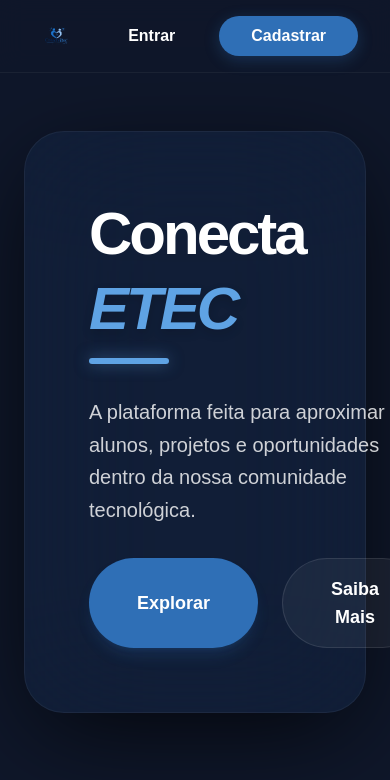
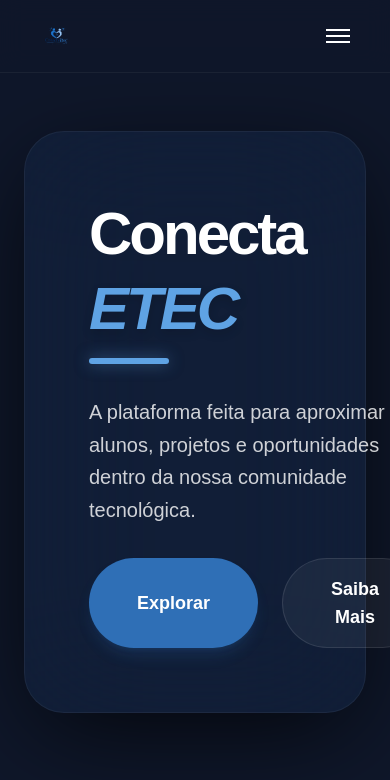
Before and after one commit to Joao-Vic-Muniz/ConectaETEC, a React (Vite) app: page / in a window 390 px wide. Shown: the top 780 px of the page. Built offline with nearby package versions, Linux system fonts and the light colour scheme.

Commit message:
Navbar melhorada e responsiva

```diff
--- a/src/components/Navbar.tsx
+++ b/src/components/Navbar.tsx
@@ -1,40 +1,48 @@
+import { useState } from 'react';
 import { NavHashLink } from 'react-router-hash-link';
 import Logo from '../assets/Logo.png';
 
 export default function Navbar() {
+  const [isOpen, setIsOpen] = useState(false);
+
   return (
-    <nav className="fixed top-0 left-0 w-full z-50 flex items-center justify-between px-8 py-4 bg-bg/80 backdrop-blur-md border-b border-white/5 font-quicksand">
+    <>
+      <nav className="fixed top-0 left-0 w-full z-50 px-8 py-4 bg-bg/80 backdrop-blur-md border-b border-white/5 font-quicksand">
 
-      <div className="flex items-center">
+        <div className="flex items-center w-full">
+          <div className="flex-1 flex justify-start">
             <NavHashLink smooth to="/#home" className="hover:opacity-80 transition-opacity">
               <img src={Logo} alt="Logo" className="h-10 object-contain" />
             </NavHashLink>
           </div>
 
-      <ul className="hidden md:flex items-center gap-8 font-semibold text-accent/80">
+          <div className="flex-1 flex justify-center">
+            <ul className="hidden md:flex items-center gap-12 font-semibold text-accent/80">
               <li>
-          <NavHashLink smooth to="/#home" className="hover:text-primary-light transition-colors">
+                <NavHashLink smooth to="/#home" className="hover:text-primary-light hover:scale-105 transition-all duration-200">
                   INÍCIO
                 </NavHashLink>
               </li>
               <li>
-          <NavHashLink smooth to="/#explorar" className="hover:text-primary-light transition-colors">
+                <NavHashLink smooth to="/#explorar" className="hover:text-primary-light hover:scale-105 transition-all duration-200">
                   EXPLORAR
                 </NavHashLink>
               </li>
               <li>
-          <NavHashLink smooth to="/#comunidade" className="hover:text-primary-light transition-colors">
+                <NavHashLink smooth to="/#comunidade" className="hover:text-primary-light hover:scale-105 transition-all duration-200">
                   COMUNIDADE
                 </NavHashLink>
               </li>
               <li>
-          <NavHashLink to="/cursos" className="hover:text-primary-light transition-colors">
+                <NavHashLink to="/cursos" className="hover:text-primary-light hover:scale-105 transition-all duration-200">
                   CURSOS
                 </NavHashLink>
               </li>
             </ul>
+          </div>
 
-<div className="flex items-center gap-6">
+          <div className="flex-1 flex justify-end">
+            <div className="hidden md:flex items-center gap-6">
               <NavHashLink
                 to="/login"
                 className="text-white hover:text-primary-light font-bold font-fredoka transition-all duration-300 px-5 py-2 rounded-full hover:bg-white/5"
@@ -49,6 +57,72 @@
                 Cadastrar
               </NavHashLink>
             </div>
+          </div>
+        </div>
+
+        <button
+          onClick={() => setIsOpen(!isOpen)}
+          className="md:hidden flex flex-col space-y-1 p-2 absolute right-8 top-1/2 transform -translate-y-1/2"
+        >
+          <span className="w-6 h-0.5 bg-white"></span>
+          <span className="w-6 h-0.5 bg-white"></span>
+          <span className="w-6 h-0.5 bg-white"></span>
+        </button>
       </nav>
+
+      <div
+        className={`fixed inset-0 bg-black/50 z-30 ${isOpen ? 'block' : 'hidden'}`}
+        onClick={() => setIsOpen(false)}
+      ></div>
+
+      {/* Mobile */}
+      <div className={`fixed top-0 right-0 h-full w-64 bg-bg/95 backdrop-blur-md transform ${isOpen ? 'translate-x-0' : 'translate-x-full'} transition-transform duration-300 z-40 flex flex-col p-8`}>
+        <button
+          onClick={() => setIsOpen(false)}
+          className="self-end mb-8 text-white text-2xl"
+        >
+          ×
+        </button>
+        <ul className="flex flex-col gap-6 font-semibold text-accent/80">
+          <li>
+            <NavHashLink smooth to="/#home" className="hover:text-primary-light transition-colors" onClick={() => setIsOpen(false)}>
+              INÍCIO
+            </NavHashLink>
+          </li>
+          <li>
+            <NavHashLink smooth to="/#explorar" className="hover:text-primary-light transition-colors" onClick={() => setIsOpen(false)}>
+              EXPLORAR
+            </NavHashLink>
+          </li>
+          <li>
+            <NavHashLink smooth to="/#comunidade" className="hover:text-primary-light transition-colors" onClick={() => setIsOpen(false)}>
+              COMUNIDADE
+            </NavHashLink>
+          </li>
+          <li>
+            <NavHashLink to="/cursos" className="hover:text-primary-light transition-colors" onClick={() => setIsOpen(false)}>
+              CURSOS
+            </NavHashLink>
+          </li>
+        </ul>
+        <div className="flex flex-col gap-4 mt-8">
+          <NavHashLink
+            to="/login"
+            className="text-white hover:text-primary-light font-bold font-fredoka transition-all duration-300 px-5 py-2 rounded-full hover:bg-white/5 text-center"
+            onClick={() => setIsOpen(false)}
+          >
+            Entrar
+          </NavHashLink>
+
+          <NavHashLink
+            to="/cadastro"
+            className="bg-primary hover:bg-primary-light text-white px-8 py-2 rounded-full font-fredoka font-bold transition-all duration-300 shadow-[0_4px_15px_rgba(47,111,182,0.3)] hover:shadow-[0_6px_20px_rgba(95,163,228,0.4)] text-center"
+            onClick={() => setIsOpen(false)}
+          >
+            Cadastrar
+          </NavHashLink>
+        </div>
+      </div>
+    </>
   );
 }
```
Also changed, not shown: 1 other file (tests, documents, lock files or other folders). Lines whose indentation alone changed are shown as unchanged.
